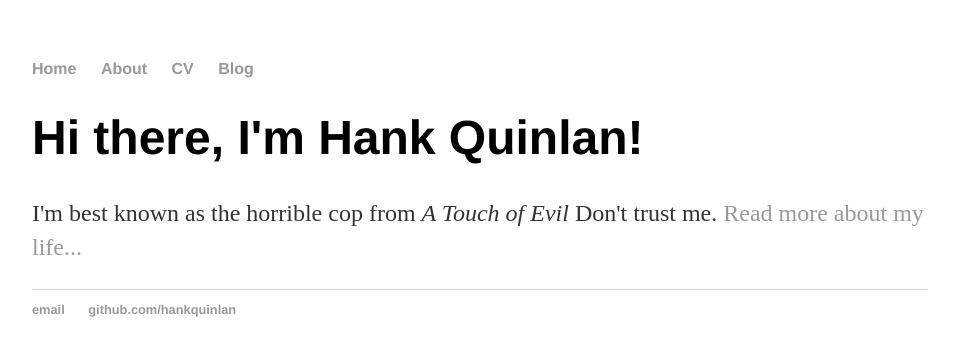
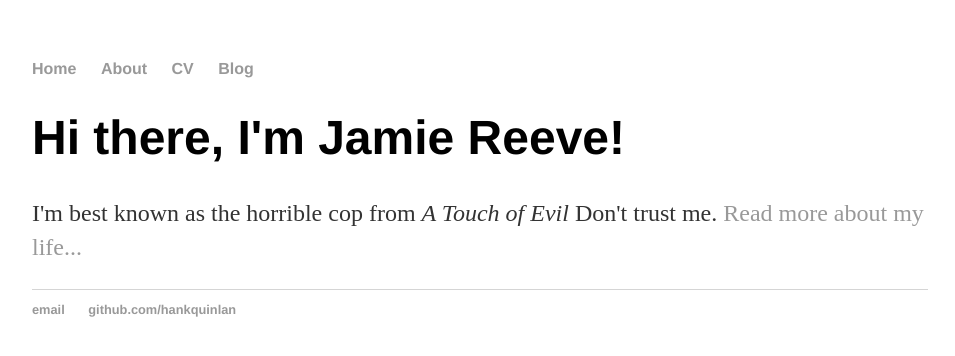
Before and after one commit to reeviobot/reeviobot.github.io, a Jekyll site: the page built from index.html, in a window 1280 px wide. Shown: the top 356 px of the page, without its empty margins (160-1115 px from the left). Built offline with Jekyll 4.4.1, drawn with Linux system fonts in a browser that asks for light colours.

Commit message:
Update index.html
Edit name

```diff
--- a/index.html
+++ b/index.html
@@ -1,8 +1,8 @@
 ---
 layout: default
-title: Hank Quinlan, Horrible Cop
+title: Jamie Reeve | Home
 ---
 <div class="blurb">
-	<h1>Hi there, I'm Hank Quinlan!</h1>
+	<h1>Hi there, I'm Jamie Reeve!</h1>
 	<p>I'm best known as the horrible cop from <em>A Touch of Evil</em> Don't trust me. <a href="/about">Read more about my life...</a></p>
 </div><!-- /.blurb -->
```
